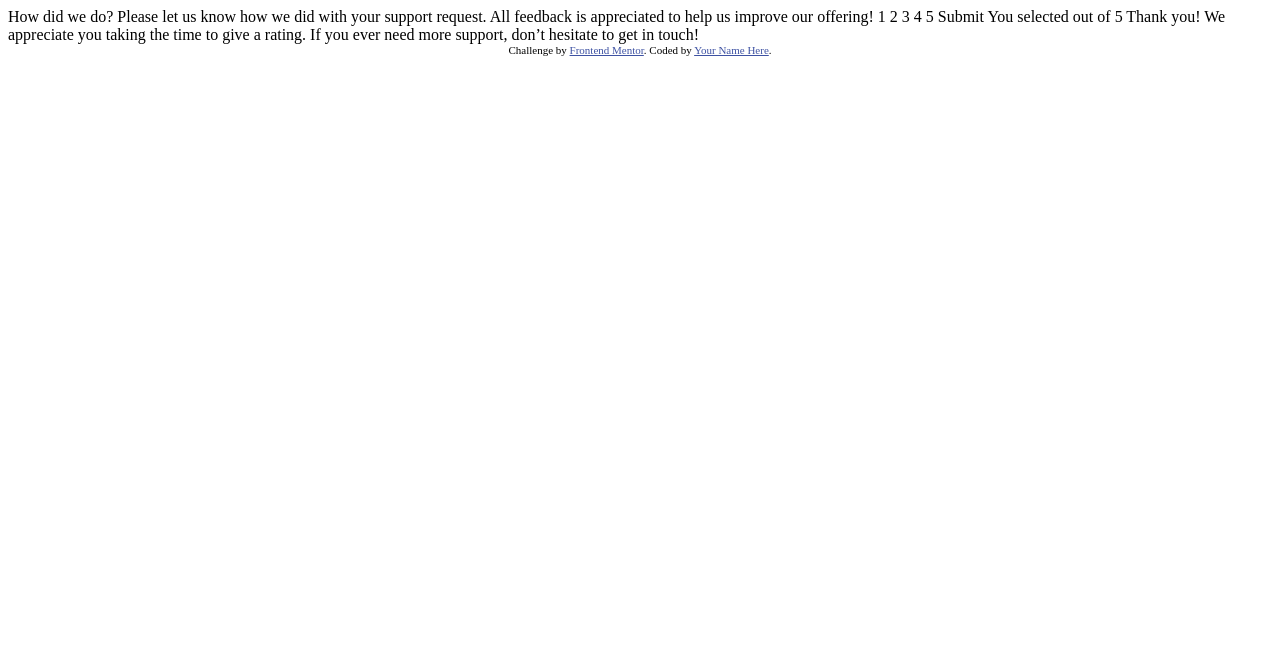
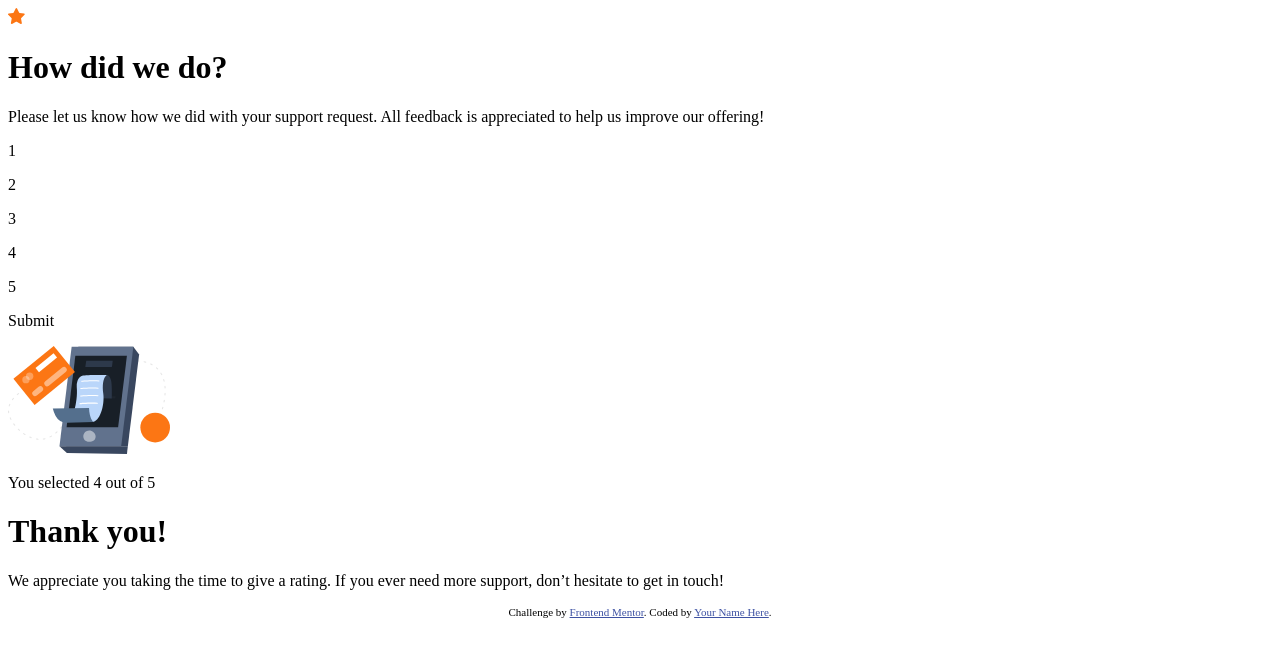
Before and after one commit to barbodGarsha/interactive-rating-component-main, a plain HTML site: page index.html in a window 1280 px wide. Drawn offline with Linux system fonts and the light colour scheme.

Commit message:
content is ready to be styled

```diff
--- a/index.html
+++ b/index.html
@@ -16,34 +16,63 @@
 </head>
 <body>
 
-  <!-- Rating state start -->
 
-  How did we do?
+  <main class="test-container">
 
-  Please let us know how we did with your support request. All feedback is appreciated
-  to help us improve our offering!
+    <div class="card">
+      <div class="card__container">
+        <div class="card__icon-container"> <img src="./images/icon-star.svg" alt="star icon" class="card__icon"> </div>
 
-  1 2 3 4 5
+        <h1 class="card__h1">How did we do?</h1>
 
-  Submit
+        <p class="card__p">Please let us know how we did with your support request. All feedback is appreciated to help us improve our offering!</p>
 
-  <!-- Rating state end -->
+        <div class="card__rate">
+          <div class="my-radio-btn">
+            <div class="my-radio-btn__option">
+              <p class="my-radio-btn__option__p">1</p>
+            </div>
+            <div class="my-radio-btn__option">
+              <p class="my-radio-btn__option__p">2</p>
+            </div>
+            <div class="my-radio-btn__option">
+              <p class="my-radio-btn__option__p">3</p>
+            </div>
+            <div class="my-radio-btn__option">
+              <p class="my-radio-btn__option__p">4</p>
+            </div>
+            <div class="my-radio-btn__option">
+              <p class="my-radio-btn__option__p">5</p>
+            </div>
+          </div>
+        </div>
 
-  <!-- Thank you state start -->
+        <div class="card__btn">
+          <div class="btn">
+            <p class="btn__p">Submit</p>
+          </div>
+        </div>
+      </div>
 
-  You selected <!-- Add rating here --> out of 5
+      <div class="card__container card__container--submited">
+        <div class="card__design-container"> <img src="./images/illustration-thank-you.svg" alt="illustration thank you" class="card__design"> </div>
 
-  Thank you!
+        <p class="card__p--var">You selected <span class="card__selected-rating">4</span> out of 5</p>
 
-  We appreciate you taking the time to give a rating. If you ever need more support,
-  don’t hesitate to get in touch!
+        <h1 class="card__h1">Thank you!</h1>
 
-  <!-- Thank you state end -->
+        <p class="card__p">We appreciate you taking the time to give a rating. If you ever need more support, don’t hesitate to get in touch!</p>
 
+      </div>
+    </div>
 
-  <div class="attribution">
-    Challenge by <a href="https://www.frontendmentor.io?ref=challenge" target="_blank">Frontend Mentor</a>.
-    Coded by <a href="#">Your Name Here</a>.
-  </div>
+  </main>
+
+  <footer class="footer">
+    <div class="attribution">
+      Challenge by <a href="https://www.frontendmentor.io?ref=challenge" target="_blank">Frontend Mentor</a>.
+      Coded by <a href="#">Your Name Here</a>.
+    </div>
+  </footer>
 </body>
 </html>
```
